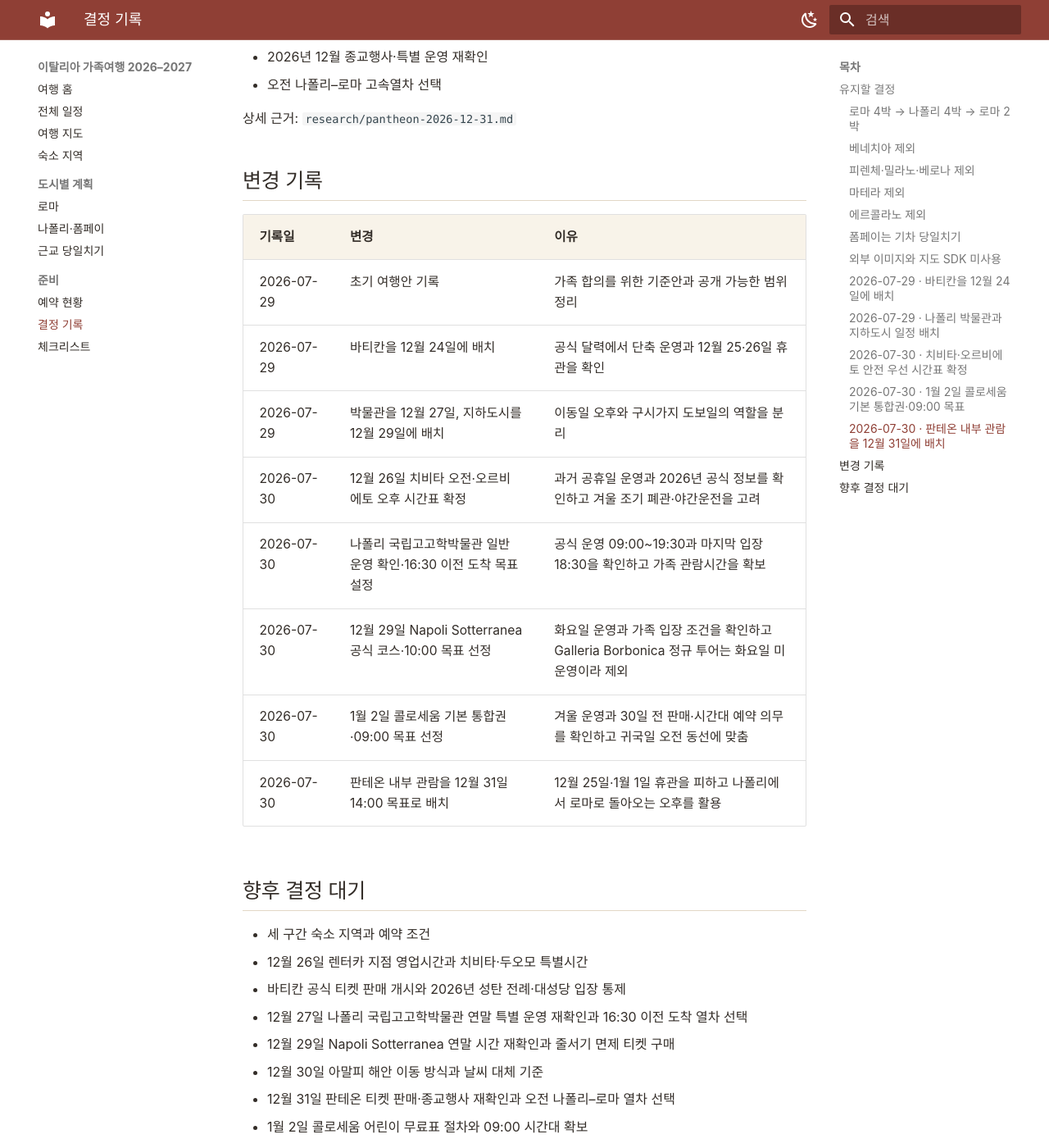
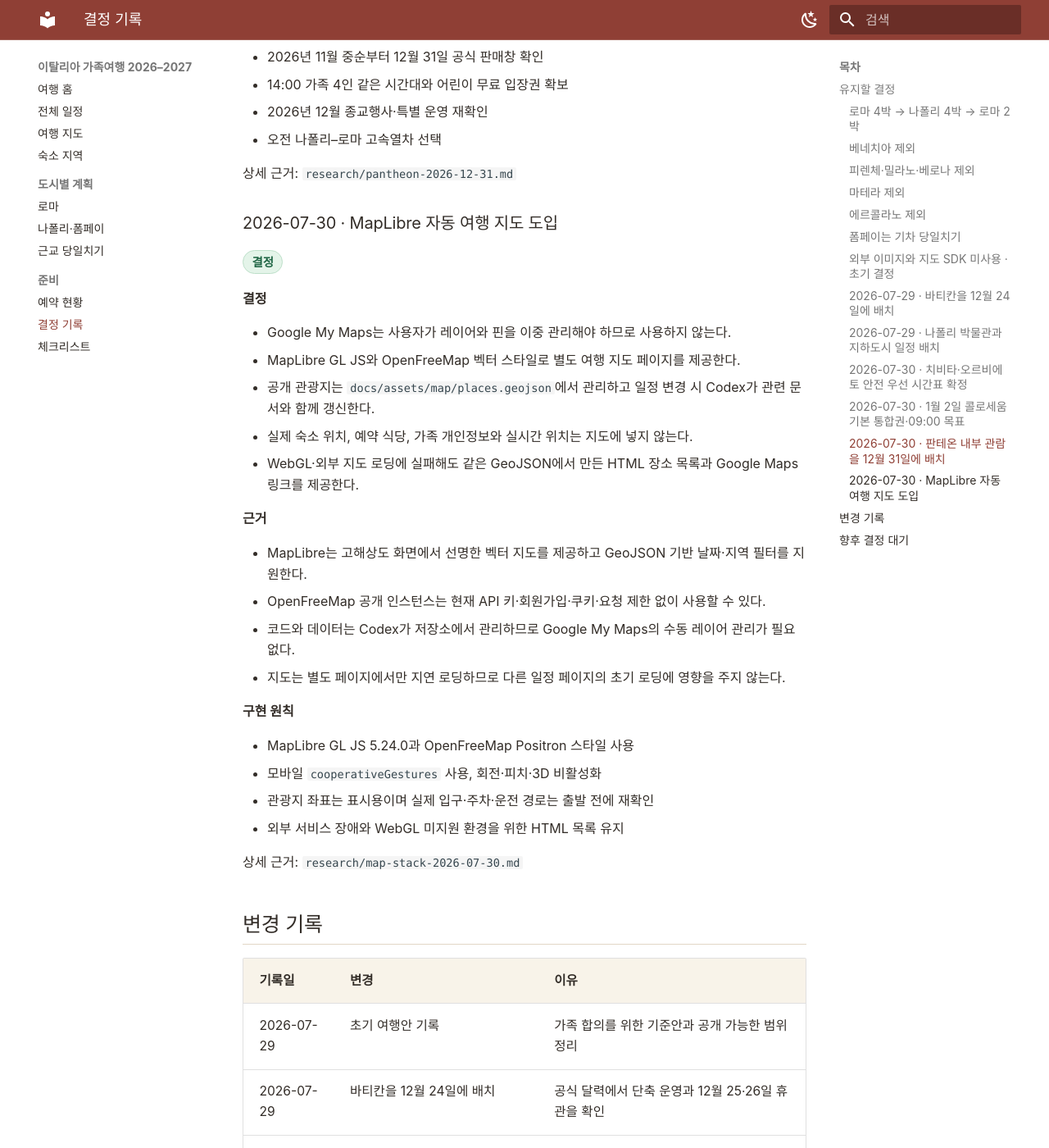
Before and after one commit to Jaeho211/italy-family-trip-2026, an MkDocs documentation site: the page built from docs/decisions.md, in a window 1280 px wide and 1400 px high, scrolled down 4875 px. Shown: the whole window at 82% size. Built offline with MkDocs 1.6.1 and Material for MkDocs 9.7.7, drawn with Linux system fonts in a browser that asks for light colours; some of the changed text lies outside the part shown.

Commit message:
Record MapLibre map decision

```diff
--- a/docs/decisions.md
+++ b/docs/decisions.md
@@ -40,11 +40,13 @@
 
 나폴리를 4박 베이스로 유지하고 숙소 이동과 주차 부담을 피합니다. 렌터카를 사용하지 않습니다.
 
-### 외부 이미지와 지도 SDK 미사용
+### 외부 이미지와 지도 SDK 미사용 · 초기 결정
 
-<span class="status confirmed">결정</span>
+<span class="status confirmed">초기 결정</span><span class="status review">2026-07-30 변경</span>
 
 초기 사이트는 Markdown과 CSS만으로 완성하고, 무단 핫링크와 무거운 스크립트를 피합니다. 장소는 Google Maps 검색 링크로 연결합니다.
+
+이 결정은 아래 **MapLibre 자동 여행 지도 도입** 결정으로 변경했습니다. 무단 이미지 핫링크 금지와 개인정보 보호 원칙은 그대로 유지합니다.
 
 ### 2026-07-29 · 바티칸을 12월 24일에 배치
 
@@ -181,6 +183,34 @@
 
 상세 근거: `research/pantheon-2026-12-31.md`
 
+### 2026-07-30 · MapLibre 자동 여행 지도 도입
+
+<span class="status confirmed">결정</span>
+
+**결정**
+
+- Google My Maps는 사용자가 레이어와 핀을 이중 관리해야 하므로 사용하지 않는다.
+- MapLibre GL JS와 OpenFreeMap 벡터 스타일로 별도 여행 지도 페이지를 제공한다.
+- 공개 관광지는 `docs/assets/map/places.geojson`에서 관리하고 일정 변경 시 Codex가 관련 문서와 함께 갱신한다.
+- 실제 숙소 위치, 예약 식당, 가족 개인정보와 실시간 위치는 지도에 넣지 않는다.
+- WebGL·외부 지도 로딩에 실패해도 같은 GeoJSON에서 만든 HTML 장소 목록과 Google Maps 링크를 제공한다.
+
+**근거**
+
+- MapLibre는 고해상도 화면에서 선명한 벡터 지도를 제공하고 GeoJSON 기반 날짜·지역 필터를 지원한다.
+- OpenFreeMap 공개 인스턴스는 현재 API 키·회원가입·쿠키·요청 제한 없이 사용할 수 있다.
+- 코드와 데이터는 Codex가 저장소에서 관리하므로 Google My Maps의 수동 레이어 관리가 필요 없다.
+- 지도는 별도 페이지에서만 지연 로딩하므로 다른 일정 페이지의 초기 로딩에 영향을 주지 않는다.
+
+**구현 원칙**
+
+- MapLibre GL JS 5.24.0과 OpenFreeMap Positron 스타일 사용
+- 모바일 `cooperativeGestures` 사용, 회전·피치·3D 비활성화
+- 관광지 좌표는 표시용이며 실제 입구·주차·운전 경로는 출발 전에 재확인
+- 외부 서비스 장애와 WebGL 미지원 환경을 위한 HTML 목록 유지
+
+상세 근거: `research/map-stack-2026-07-30.md`
+
 ## 변경 기록
 
 | 기록일 | 변경 | 이유 |
@@ -193,6 +223,7 @@
 | 2026-07-30 | 12월 29일 Napoli Sotterranea 공식 코스·10:00 목표 선정 | 화요일 운영과 가족 입장 조건을 확인하고 Galleria Borbonica 정규 투어는 화요일 미운영이라 제외 |
 | 2026-07-30 | 1월 2일 콜로세움 기본 통합권·09:00 목표 선정 | 겨울 운영과 30일 전 판매·시간대 예약 의무를 확인하고 귀국일 오전 동선에 맞춤 |
 | 2026-07-30 | 판테온 내부 관람을 12월 31일 14:00 목표로 배치 | 12월 25일·1월 1일 휴관을 피하고 나폴리에서 로마로 돌아오는 오후를 활용 |
+| 2026-07-30 | MapLibre 자동 여행 지도 도입 | My Maps 수동 관리를 없애고 Codex가 일정 문서와 GeoJSON을 함께 관리하도록 전환 |
 
 ## 향후 결정 대기
 
```
